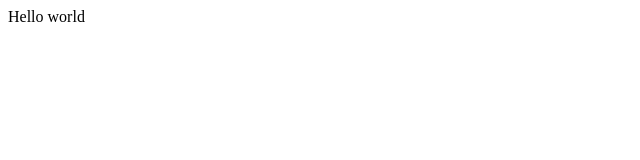
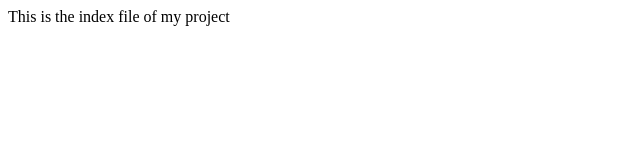
Before and after one commit to Vhalya/Presentation-repo, a plain HTML site: page index.html in a window 1280 px wide. Shown: the whole page, without its empty margins (0-640 px from the left). Drawn offline with Linux system fonts and the light colour scheme.

Commit message:
Update index.html

```diff
--- a/index.html
+++ b/index.html
@@ -1,4 +1,8 @@
 <!DOCTYPE html>
 <html>
-  Hello world
+  <head>
+    This is the index file of my project
+  </head>
+
+
 </html>
```
